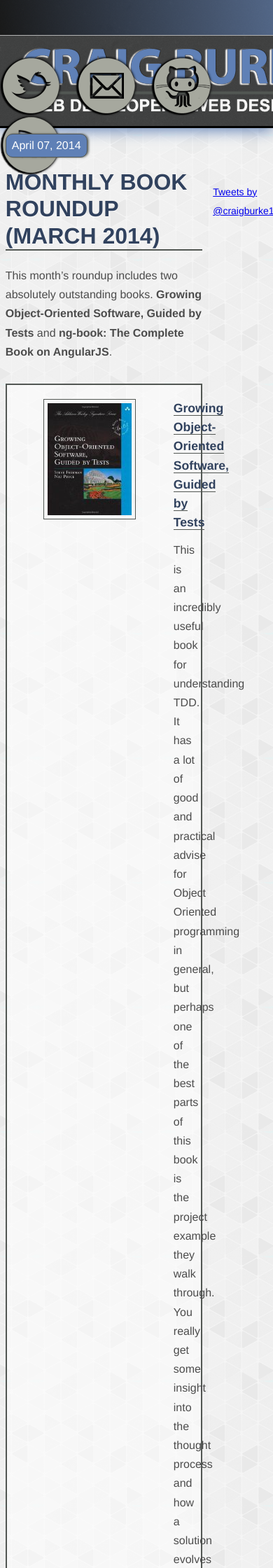
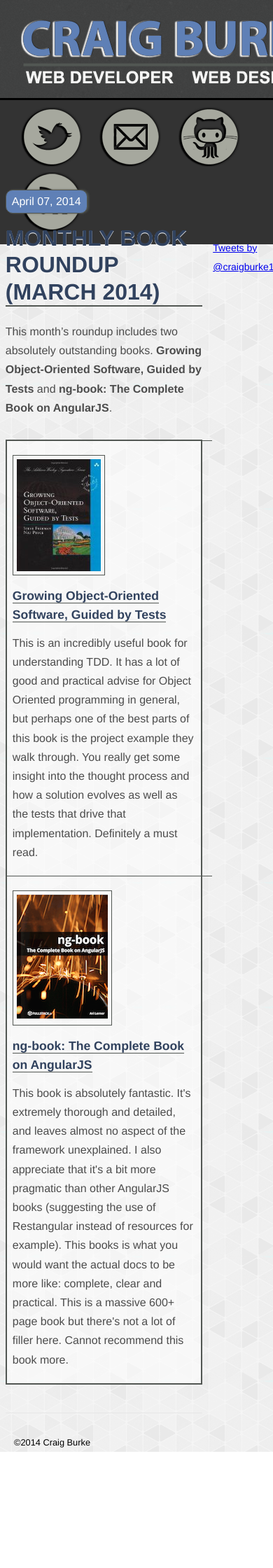
Before and after one commit to craigburke/craigburke.github.io, a Jekyll site: the page built from _posts/2014-04-07-monthly-book-roundup-march-2014.markdown, in a window 390 px wide. Shown: the top 2240 px of the page at 70% size. Built offline with Jekyll 4.4.1, drawn with Linux system fonts in a browser that asks for light colours; Markdown is read by kramdown in place of the engine named in the settings; comment, search, counter and statistics services are not loaded; after the commit the page ends 2074 px from its top, so only the background shows below that.

Commit message:
Mobile styles

```diff
--- a/css/craig.css
+++ b/css/craig.css
@@ -422,3 +422,46 @@
 #footer .copyright {
     font-size: .8em;
 }
+
+
+@media (max-width: 900px) {
+    header {
+        margin-bottom: 120px;
+        height: 140px;
+    }
+
+    header h1 {
+        padding-top: 20px;
+        text-align:center;
+    }
+
+    #color_bar {
+        display: none;
+    }
+
+    nav#links {
+        width: 100%;
+        background: #333;
+        top: 143px;
+        right: inherit;
+        left: 0;
+        padding: 10px 0 10px 30px;
+
+    }
+
+    nav#links li {
+        margin: auto;
+        float: none;
+    }
+
+    dl dt {
+        width: 100%;
+        text-align: left;
+    }
+
+    dl dd {
+        margin: 0;
+    }
+
+
+}
```
